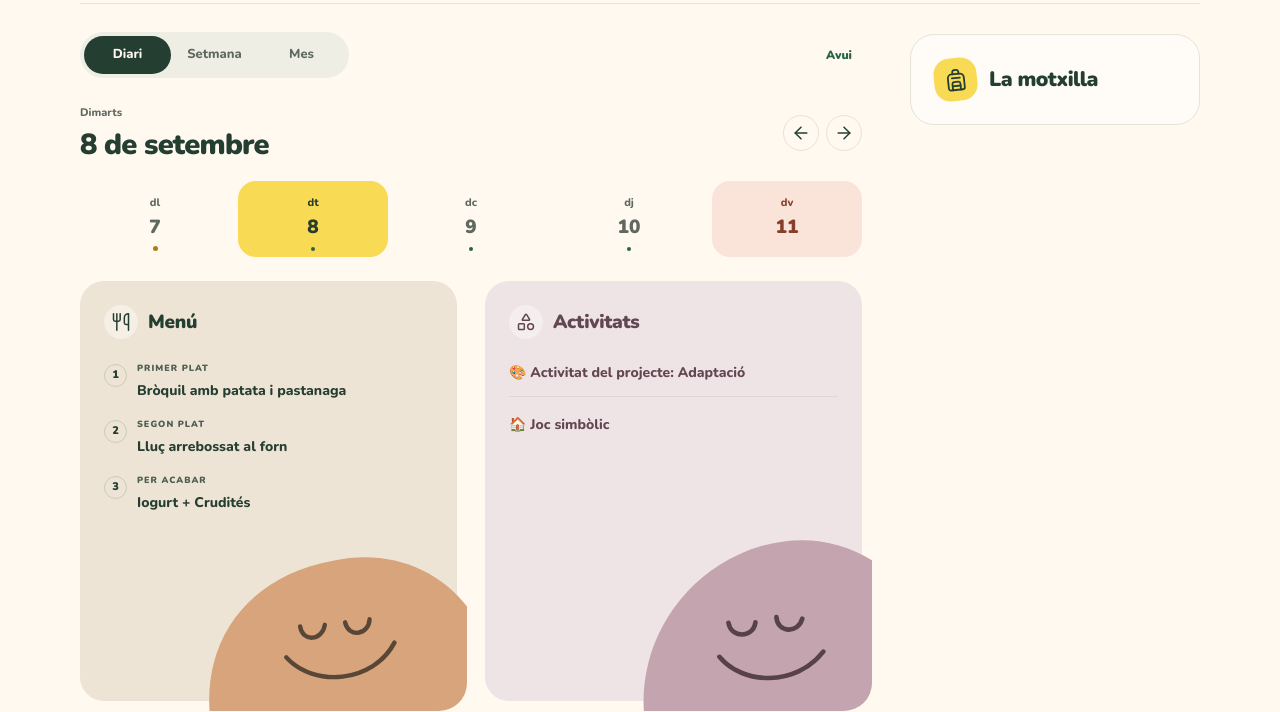
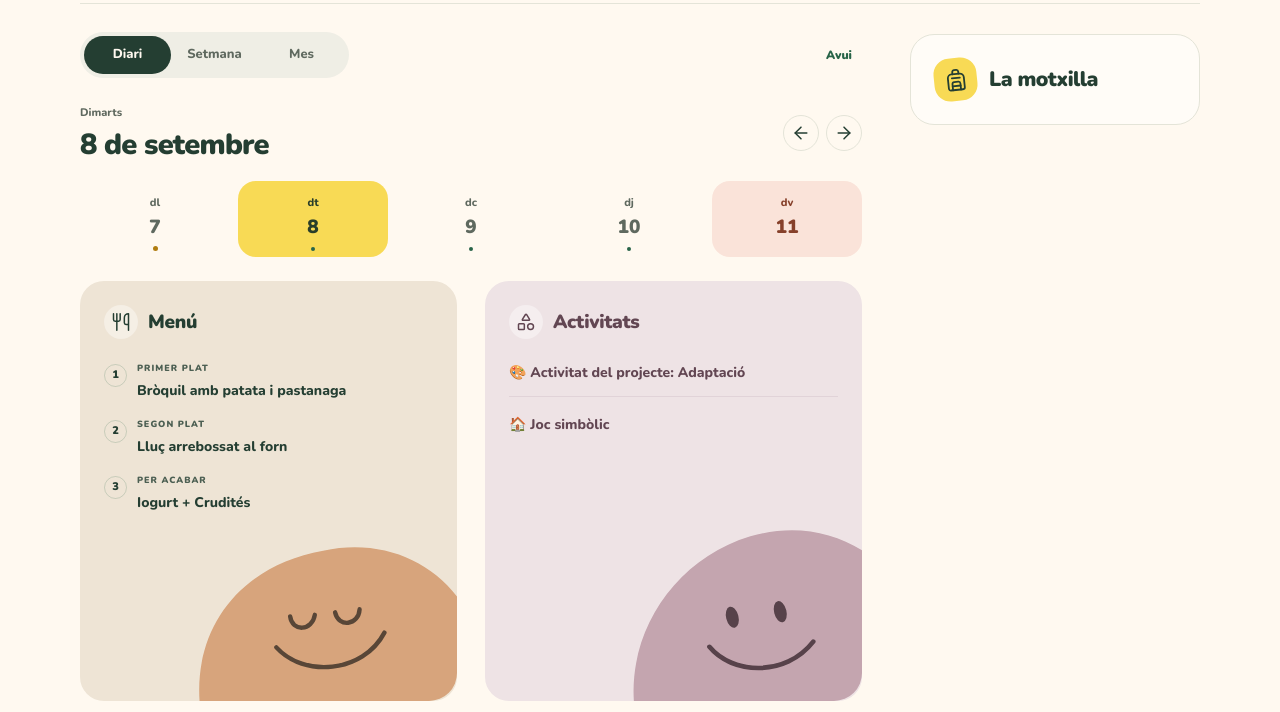
Before and after one commit to guillegamba/escola-bressol-petits-fishes-bruc, a website: page index.html in a window 1280 px wide. Shown: the part 100-812 px from the top of the page. Drawn offline with Linux system fonts and the light colour scheme.

Commit message:
Clip characters to rounded cards and open artist eyes

```diff
--- a/characters.css
+++ b/characters.css
@@ -58,7 +58,7 @@
 .diary-card {
   padding: 24px 24px 184px;
   min-height: 420px;
-  overflow: visible;
+  overflow: hidden;
 }
 .menu-card {
   background: #eee4d5;
@@ -103,14 +103,14 @@
 .activity-list li {
   overflow-wrap: anywhere;
 }
-/* The illustration window reaches 10px beyond the card. Its lower crop stays
-   independent of the text column and contains every animated pose. */
+/* The card clips every animated pose to its rounded boundary.
+   The illustration window stays independent of the text column. */
 .card-mascot {
   position: absolute;
   display: block;
-  right: -10px;
-  bottom: -10px;
-  width: calc(100% + 10px);
+  right: 0;
+  bottom: 0;
+  width: 100%;
   height: 178px;
   overflow: hidden;
   border-radius: 0 0 28px 24px;
--- a/characters.js
+++ b/characters.js
@@ -47,7 +47,7 @@
       ink: "#57424a",
       shape:
         "M112 12C164 10 202 47 207 101C214 157 179 204 122 210C63 217 17 180 12 125C6 67 52 15 112 12Z",
-      eyes: '<path d="M80 55C79 65 93 69 97 59M111 59C109 69 122 73 127 64"/>',
+      eyes: '<ellipse cx="88" cy="60" rx="4" ry="7" fill="currentColor" stroke="none"/><ellipse cx="119" cy="64" rx="4" ry="7" fill="currentColor" stroke="none"/>',
       mouth: '<path d="M69 75C79 96 112 106 135 88"/>',
       pose: "rotate(-14 110 110)",
     },
--- a/sw.js
+++ b/sw.js
@@ -1,6 +1,6 @@
 /* Bump the shell version whenever HTML, CSS, JS or bundled assets change. */
 importScripts("./data.js");
-const CACHE = "giraffes-v5";
+const CACHE = "giraffes-v6";
 const CORE_ASSETS = [
   "./",
   "./index.html",
```
Also changed, not shown: assets/README.md.
